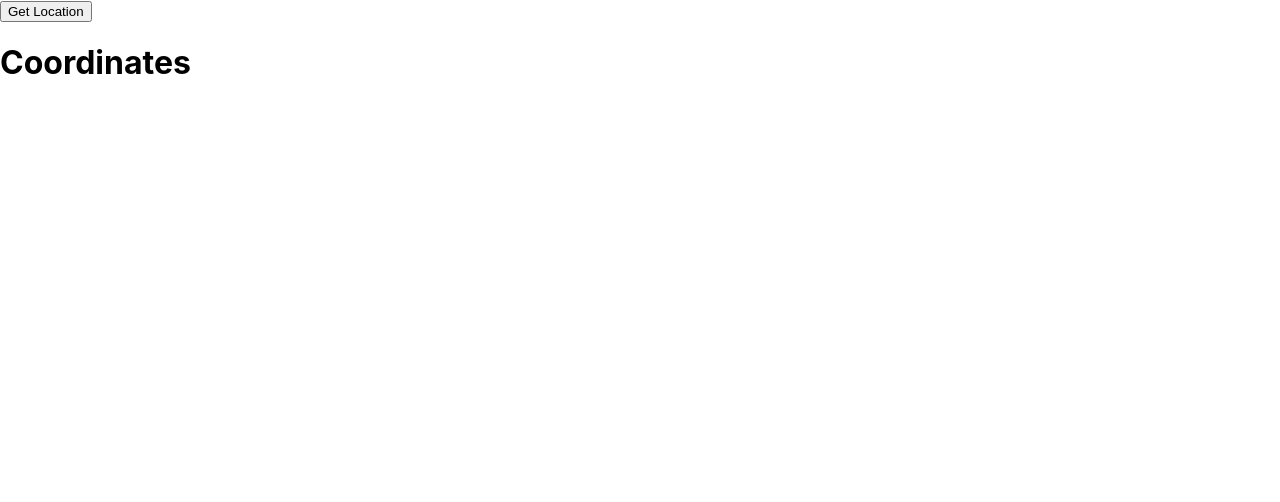
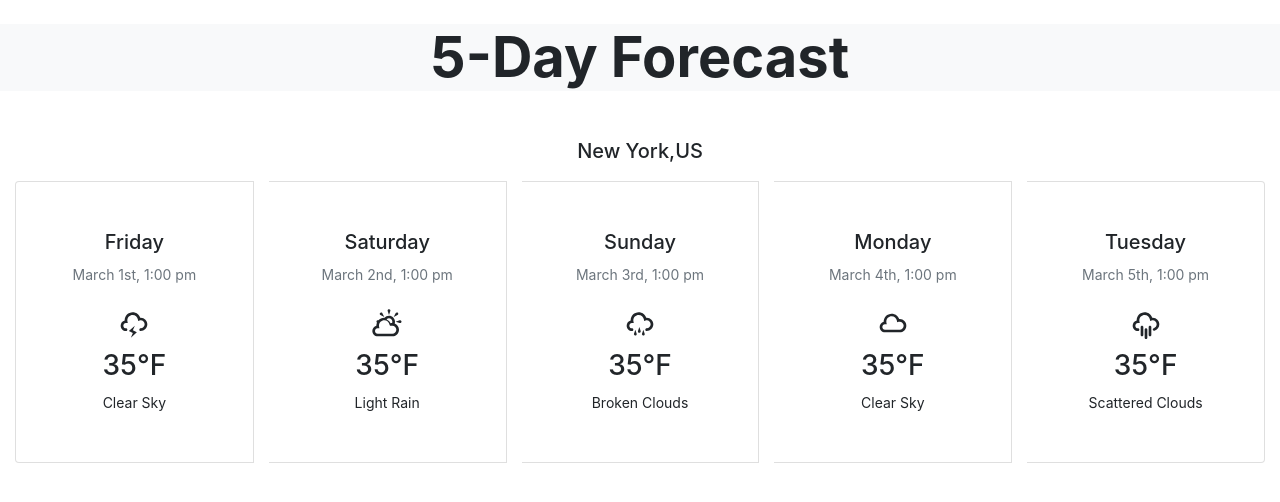
Before and after one commit to c2-anirban/geoLocationWeather, a React (Create React App) app: page / in a window 1280 px wide. Shown: the top 502 px of the page. Built offline with nearby package versions, Linux system fonts and the light colour scheme; no server answers.

Commit message:
Weather Forecast UI

```diff
--- a/package.json
+++ b/package.json
@@ -7,9 +7,13 @@
     "@testing-library/react": "^12.1.2",
     "@testing-library/user-event": "^13.5.0",
     "axios": "^0.25.0",
+    "bootstrap": "^5.1.3",
     "dotenv": "^16.0.0",
     "react": "^17.0.2",
+    "react-bootstrap": "^2.1.2",
     "react-dom": "^17.0.2",
+    "react-dotenv": "^0.1.3",
+    "react-icons": "^4.3.1",
     "react-scripts": "5.0.0",
     "web-vitals": "^2.1.4"
   },
--- a/public/index.html
+++ b/public/index.html
@@ -15,6 +15,18 @@
       user's mobile device or desktop. See https://developers.google.com/web/fundamentals/web-app-manifest/
     -->
     <link rel="manifest" href="%PUBLIC_URL%/manifest.json" />
+    <link
+      href="https://cdn.jsdelivr.net/npm/bootstrap@5.1.3/dist/css/bootstrap.min.css"
+      rel="stylesheet"
+      integrity="sha384-1BmE4kWBq78iYhFldvKuhfTAU6auU8tT94WrHftjDbrCEXSU1oBoqyl2QvZ6jIW3"
+      crossorigin="anonymous"
+    />
+    <link
+      rel="stylesheet"
+      href="https://cdn.jsdelivr.net/npm/bootstrap@5.1.3/dist/css/bootstrap.min.css"
+      integrity="sha384-1BmE4kWBq78iYhFldvKuhfTAU6auU8tT94WrHftjDbrCEXSU1oBoqyl2QvZ6jIW3"
+      crossorigin="anonymous"
+    />
     <!--
       Notice the use of %PUBLIC_URL% in the tags above.
       It will be replaced with the URL of the `public` folder during the build.
--- a/src/App.css
+++ b/src/App.css
@@ -28,6 +28,14 @@
   color: #61dafb;
 }
 
+.card-body {
+  margin: 2em 1em 2em 1em;
+  /* padding: 2px 2px 2px 2px; */
+}
+.card.col-md-2 {
+  margin: 10px 15px 10px 15px;
+}
+
 @keyframes App-logo-spin {
   from {
     transform: rotate(0deg);
--- a/src/App.js
+++ b/src/App.js
@@ -1,5 +1,8 @@
+import "./App.css";
 import React, { useEffect, useState } from "react";
 import axios from "axios";
+import Forecast from "./Forecast";
+// import env from "react-dotenv";
 
 const App = () => {
   const [lat, setLat] = useState(null);
@@ -8,6 +11,7 @@ const App = () => {
   const [weatherDetails, getWeatherDetails] = useState("");
 
   // const appId = process.env.APP_ID;
+  console.log(process.env.REACT_APP_API_KEY);
 
   const url = "https://api.openweathermap.org/data/2.5/forecast";
 
@@ -36,10 +40,11 @@ const App = () => {
   const getAllWeatherDetails = () => {
     axios
       .get(`${url}`, {
+        // crossdomain: true,
         params: {
           lat: 22.6479701,
           lon: 88.430686,
-          appid: "%env(APP_ID)%",
+          appid: process.env.REACT_APP_API_KEY,
         },
       })
       .then((response) => {
@@ -57,11 +62,7 @@ const App = () => {
 
   return (
     <div className="App">
-      <button onClick={getLocation}>Get Location</button>
-      <h1>Coordinates</h1>
-      <p>{status}</p>
-      {lat && <p>Latitude: {lat}</p>}
-      {lng && <p>Longitude: {lng}</p>}
+      <Forecast />
     </div>
   );
 };
--- /dev/null
+++ b/src/Forecast.js
@@ -0,0 +1,101 @@
+import React from "react";
+import {
+  TiWeatherStormy,
+  TiWeatherPartlySunny,
+  TiWeatherShower,
+  TiWeatherCloudy,
+  TiWeatherDownpour,
+} from "react-icons/ti";
+
+const Forecast = () => {
+  return (
+    <div>
+      <div className="jumbotron jumbotron-fluid bg-light mb-5 mt-4">
+        <div className="container">
+          <h1 className="display-4 fw-bold">5-Day Forecast</h1>
+          <p className="lead"></p>
+        </div>
+      </div>
+      <h5>New York,US</h5>
+      <div className="card-group col-md-12">
+        <div className="card col-md-2">
+          <div className="card-body">
+            <h5 className="card-title">Friday</h5>
+            <p className="card-text">
+              <small className="text-muted">March 1st, 1:00 pm </small>
+            </p>
+            <h2 className="">
+              <TiWeatherStormy />
+            </h2>
+            <h3>35°F</h3>
+            <p className="card-text">
+              <small className="text-dark">Clear Sky </small>
+            </p>
+          </div>
+        </div>
+        <div className="card col-md-2">
+          <div className="card-body">
+            <h5 className="card-title">Saturday</h5>
+            <p className="card-text">
+              <small className="text-muted">March 2nd, 1:00 pm</small>
+            </p>
+            <h2 className="">
+              <TiWeatherPartlySunny />
+            </h2>
+            <h3>35°F</h3>
+            <p className="card-text">
+              <small className="text-dark">Light Rain</small>
+            </p>
+          </div>
+        </div>
+        <div className="card col-md-2">
+          <div className="card-body">
+            <h5 className="card-title">Sunday</h5>
+            <p className="card-text">
+              <small className="text-muted">March 3rd, 1:00 pm</small>
+            </p>
+            <h2 className="">
+              <TiWeatherShower />
+            </h2>
+            <h3>35°F</h3>
+            <p className="card-text">
+              <small className="text-dark">Broken Clouds </small>
+            </p>
+          </div>
+        </div>
+        <div className="card col-md-2">
+          <div className="card-body">
+            <h5 className="card-title">Monday</h5>
+            <p className="card-text">
+              <small className="text-muted">March 4th, 1:00 pm</small>
+            </p>
+            <h2 className="">
+              <TiWeatherCloudy />
+            </h2>
+            <h3>35°F</h3>
+            <p className="card-text">
+              <small className="text-dark">Clear Sky</small>
+            </p>
+          </div>
+        </div>
+        <div className="card col-md-2">
+          <div className="card-body">
+            <h5 className="card-title">Tuesday</h5>
+            <p className="card-text">
+              <small className="text-muted">March 5th, 1:00 pm</small>
+            </p>
+            <h2 className="">
+              <TiWeatherDownpour />
+            </h2>
+            <h3>35°F</h3>
+            <p className="card-text">
+              <small className="text-dark">Scattered Clouds </small>
+            </p>
+          </div>
+        </div>
+      </div>
+    </div>
+  );
+};
+
+export default Forecast;
--- a/src/index.js
+++ b/src/index.js
@@ -3,6 +3,7 @@ import ReactDOM from "react-dom";
 import "./index.css";
 import App from "./App";
 import reportWebVitals from "./reportWebVitals";
+// import "dotenv/config";
 
 ReactDOM.render(
   <React.StrictMode>
```
Also changed, not shown: 1 other file (tests, documents, lock files or other folders).
